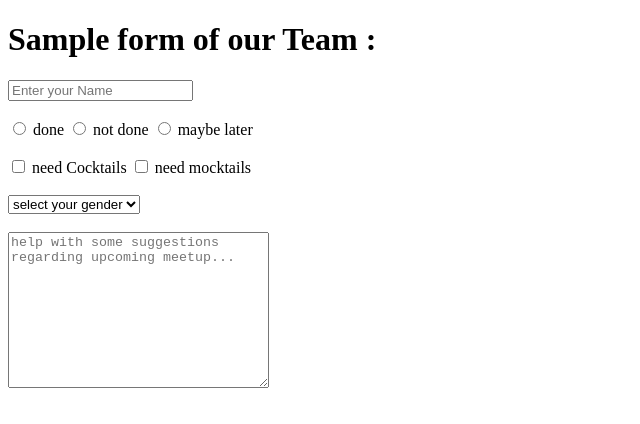
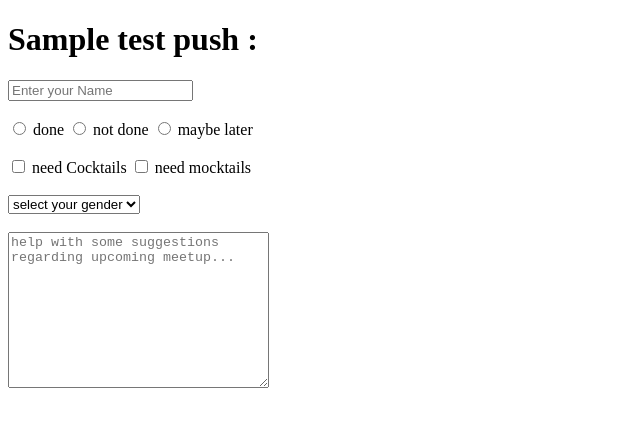
Before and after one commit to AyushPurohitt/test-1, a plain HTML site: page index.html in a window 1280 px wide. Shown: the whole page, without its empty margins (0-640 px from the left). Drawn offline with Linux system fonts and the light colour scheme.

Commit message:
Update index.html

```diff
--- a/index.html
+++ b/index.html
@@ -11,7 +11,7 @@
 <body>
 
     <div>
-        <h1>Sample form of our Team :</h1>
+        <h1>Sample test push :</h1>
         <input type="text" placeholder="Enter your Name">
         <br>
         <br>
```
